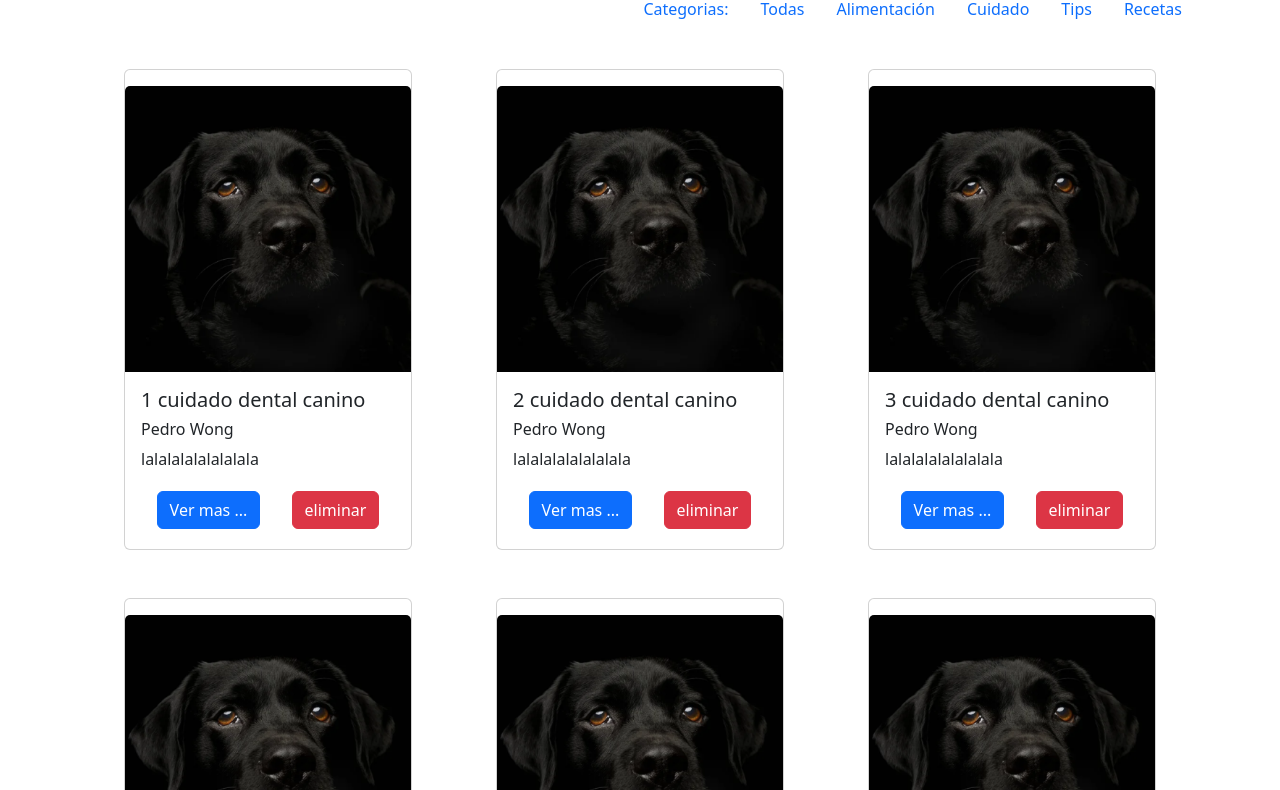
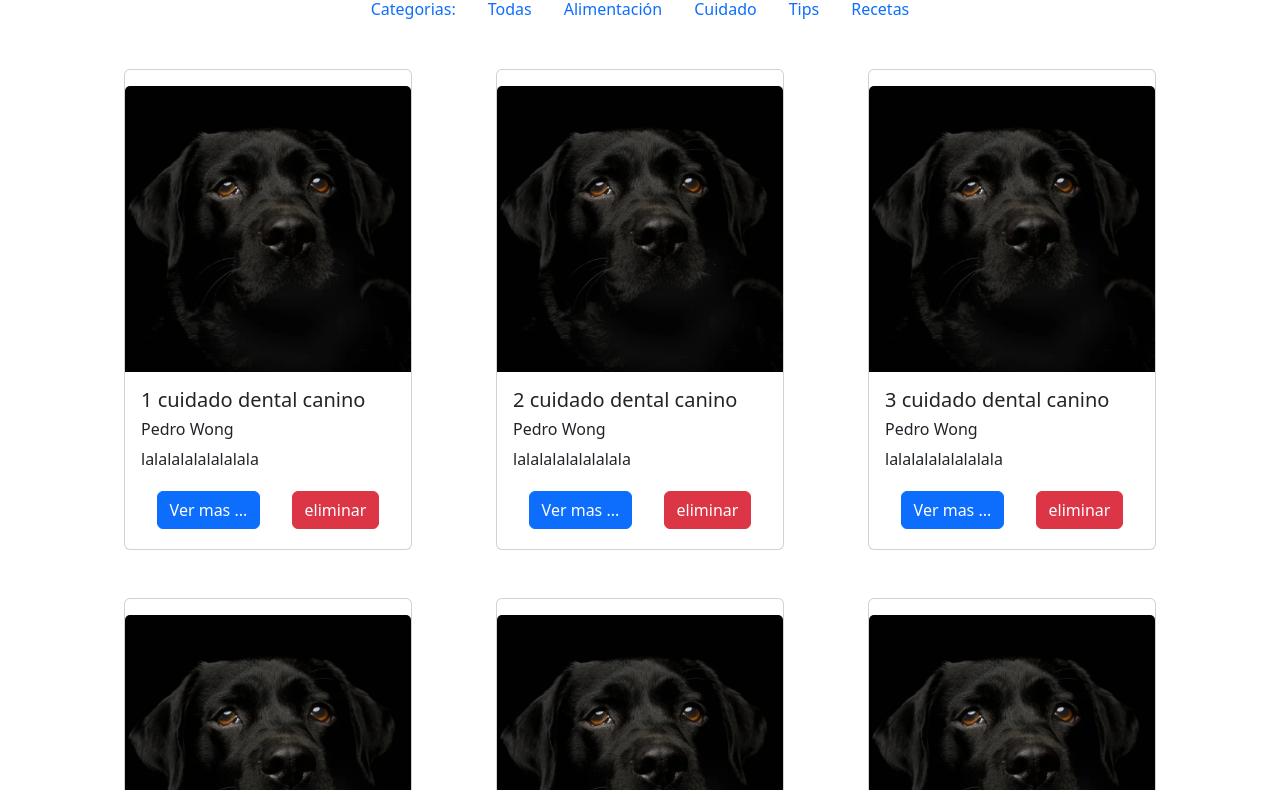
Before and after one commit to bastian982/Dulces_Y_Ladridos-LoopLegion, a website built with Vite: page src/pages/publicaciones.html in a window 1280 px wide. Shown: the part 213-1003 px from the top of the page. Built offline with nearby package versions, Linux system fonts and the light colour scheme.

Commit message:
centrar categorías de pagina publicaciones

```diff
--- a/src/pages/publicaciones.html
+++ b/src/pages/publicaciones.html
@@ -21,7 +21,7 @@
     <h1 class="text-center m-2">PUBLICACIONES</h1>
 
     <!-- Categorias de publicaciones -->
-    <ul class="nav justify-content-end ">
+    <ul class="nav justify-content-center ">
       <li class="nav-item ">
         <p class="nav-link ">Categorias: </p>
       </li>
```
